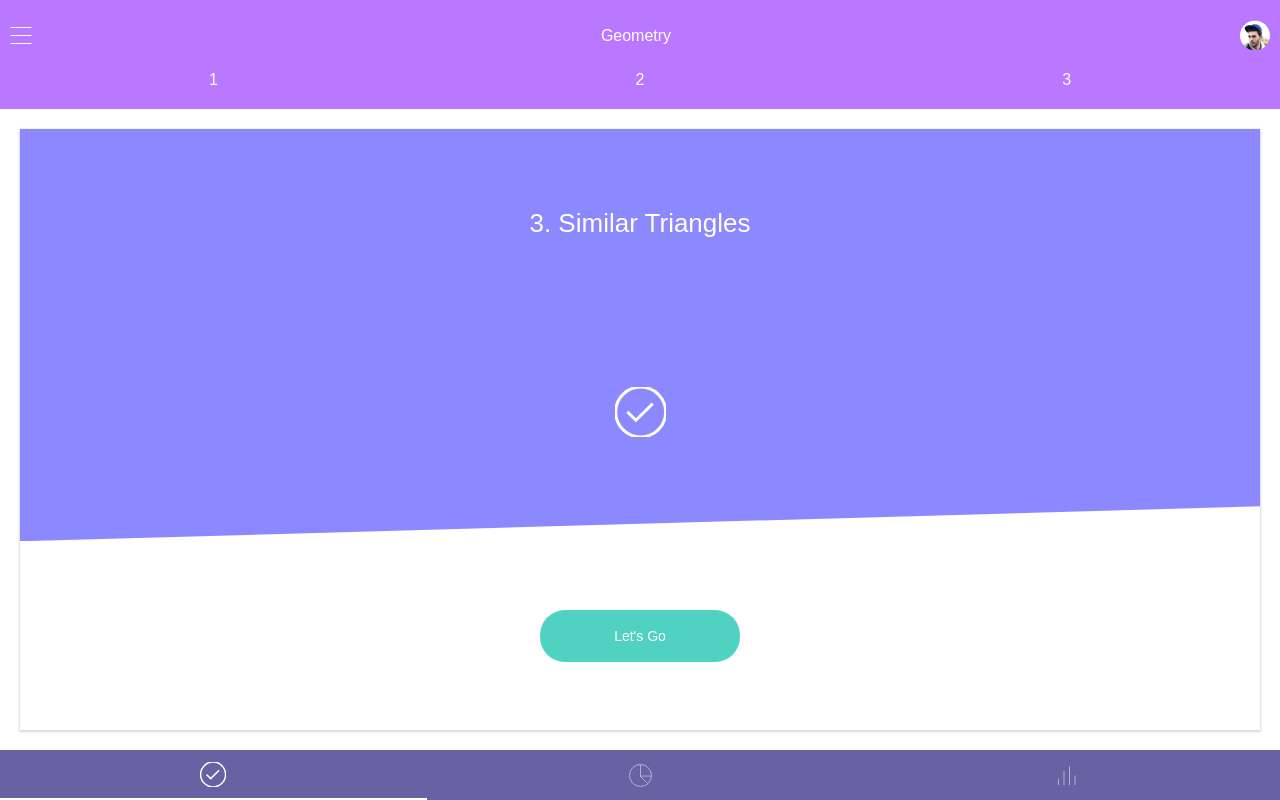
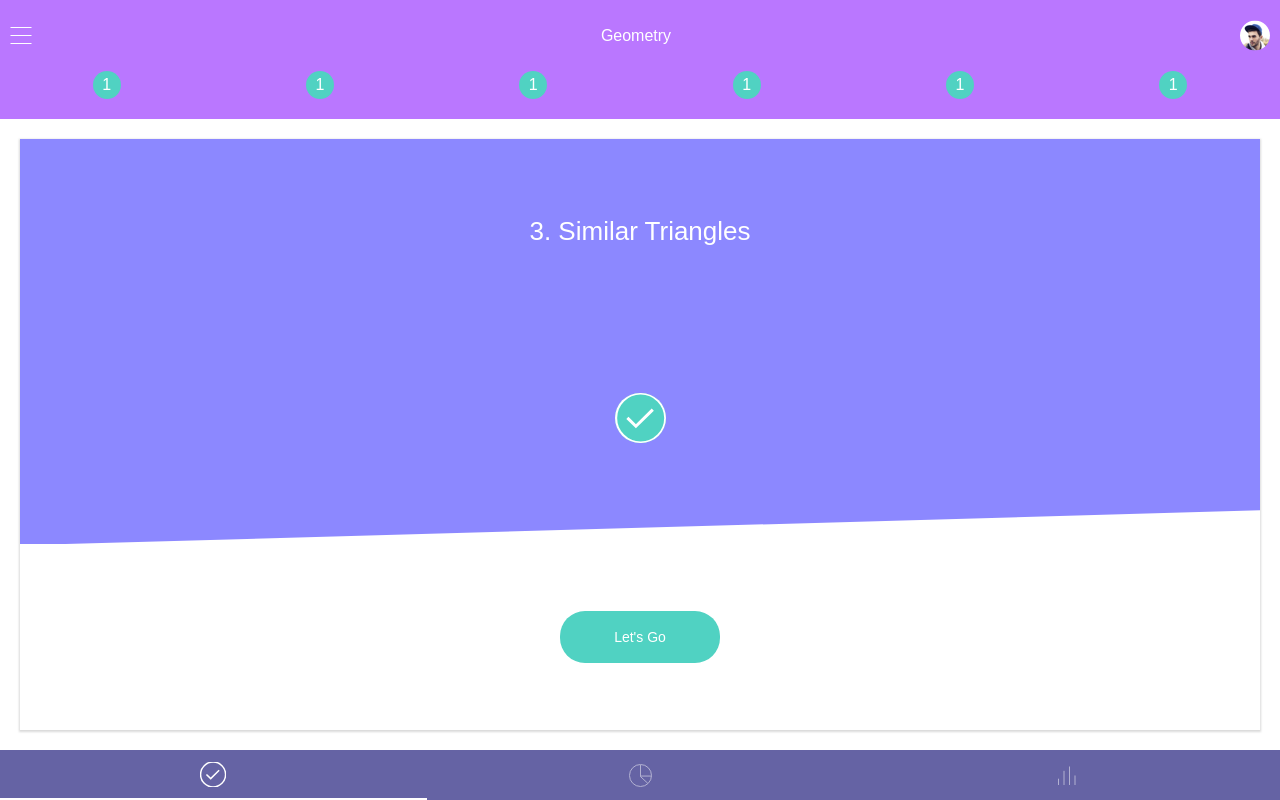
Before and after one commit to dimadesu/math-subtopics-navigator, a React app: page / in a window 1280 px wide. Built offline with nearby package versions, Linux system fonts and the light colour scheme.

Commit message:
Basic navigatio styles

```diff
--- a/src/App.css
+++ b/src/App.css
@@ -45,7 +45,21 @@
 
 .navigation__item {
   flex: 1;
+  display: flex;
+  justify-content: center;
   text-align: center;
+}
+
+.navigation__item__link {
+  display: flex;
+  justify-content: center;
+  align-items: center;
+  width: 28px;
+  height: 28px;
+  text-decoration: none;
+  color: white;
+  background-color: #50D2C2;
+  border-radius: 14px;
 }
 
 .subtopics {
@@ -80,6 +94,14 @@
   height: 35px;
   background-color: white;
   clip-path: polygon(100% 0, 0% 100%, 100% 100%);
+  /* Sometimes there is a gap rendering between diagonal and button white bg,
+  so here make sure there is never a gap*/
+  margin-bottom: -1px;
+}
+
+.subtopic__completeness--true img {
+  background-color: #50D2C2;
+  border-radius: 50px;
 }
 
 .subtopic__complete-button {
@@ -87,7 +109,7 @@
 }
 
 .subtopic__complete-button button {
-  width: 200px;
+  width: 160px;
   background-color: #50D2C2;
   line-height: 50px;
   border: 0;
--- a/src/App.tsx
+++ b/src/App.tsx
@@ -16,9 +16,24 @@ class App extends React.Component {
             </div>
           </div>
           <div className="navigation">
-            <div className="navigation__item">1</div>
-            <div className="navigation__item">2</div>
-            <div className="navigation__item">3</div>
+            <div className="navigation__item">
+              <a href="#" className="navigation__item__link">1</a>
+            </div>
+            <div className="navigation__item">
+              <a href="#" className="navigation__item__link">1</a>
+            </div>
+            <div className="navigation__item">
+              <a href="#" className="navigation__item__link">1</a>
+            </div>
+            <div className="navigation__item">
+              <a href="#" className="navigation__item__link">1</a>
+            </div>
+            <div className="navigation__item">
+              <a href="#" className="navigation__item__link">1</a>
+            </div>
+            <div className="navigation__item">
+              <a href="#" className="navigation__item__link">1</a>
+            </div>
           </div>
         </div>
         <div className="subtopics">
```
